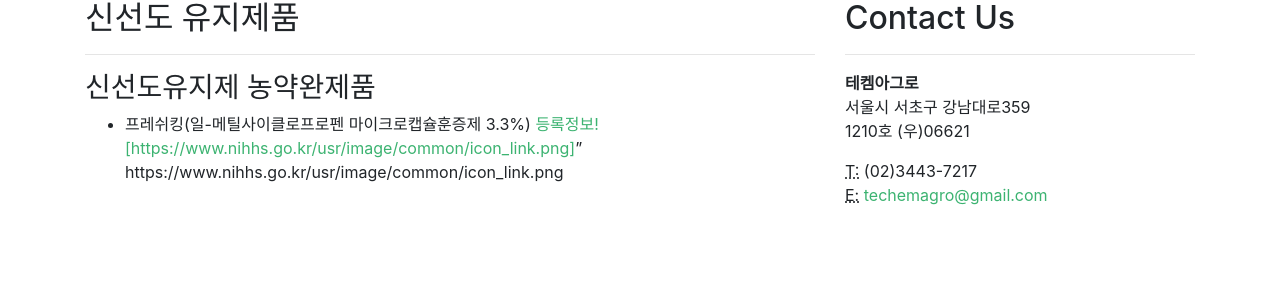
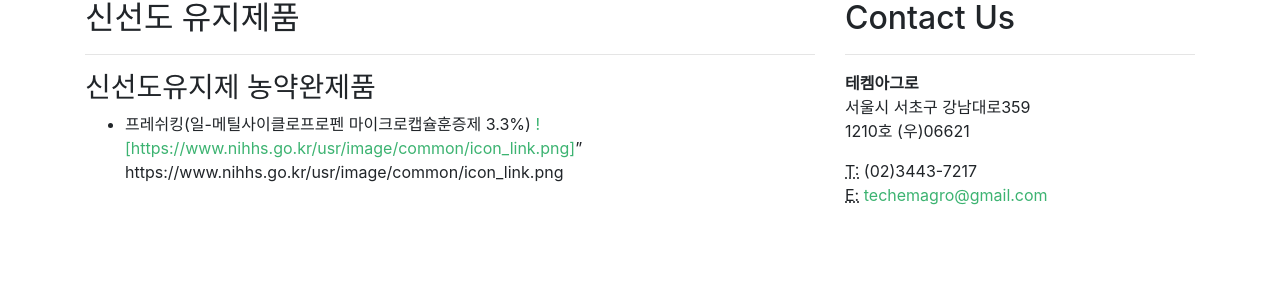
Before and after one commit to techemagro/techemagro.github.io, a Jekyll site: the page built from _pages/fresh.md, in a window 1280 px wide. Shown: the part 416-722 px from the top of the page. Built offline with Jekyll 4.4.1, drawn with Linux system fonts in a browser that asks for light colours.

Commit message:
Update fresh.md

```diff
--- a/_pages/fresh.md
+++ b/_pages/fresh.md
@@ -9,4 +9,4 @@
 <hr />
 
 ###  신선도유지제 농약완제품
-- 프레쉬킹(일-메틸사이클로프로펜 마이크로캡슐훈증제 3.3%) [등록정보![https://www.nihhs.go.kr/usr/image/common/icon_link.png]](https://www.nihhs.go.kr/usr/farmer/selectPesticideList.do?pestiBrandName=%22%ED%94%84%EB%A0%88%EC%89%AC%ED%82%B9%22 "국립원예특작과학원 홈페이지"){:target="_blank"}" https://www.nihhs.go.kr/usr/image/common/icon_link.png
+- 프레쉬킹(일-메틸사이클로프로펜 마이크로캡슐훈증제 3.3%) [![https://www.nihhs.go.kr/usr/image/common/icon_link.png]](https://www.nihhs.go.kr/usr/farmer/selectPesticideList.do?pestiBrandName=%22%ED%94%84%EB%A0%88%EC%89%AC%ED%82%B9%22 "국립원예특작과학원 홈페이지"){:target="_blank"}" https://www.nihhs.go.kr/usr/image/common/icon_link.png
```
